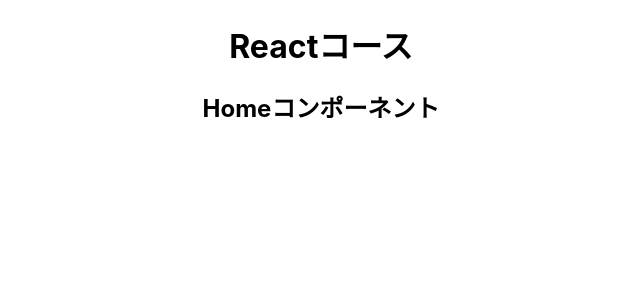
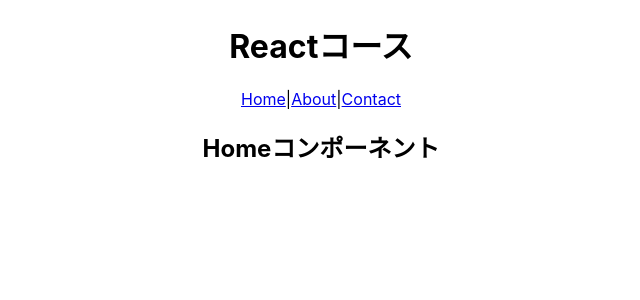
Before and after one commit to mashijifu/react-myapp, a React (Create React App) app: page / in a window 1280 px wide. Shown: the top 300 px of the page, without its empty margins (319-959 px from the left). Built offline with nearby package versions, Linux system fonts and the light colour scheme.

Commit message:
Linkを利用することで、aタグでは起きるリロードを回避できる

```diff
--- a/src/App.tsx
+++ b/src/App.tsx
@@ -1,6 +1,6 @@
 import React from 'react';
 import './App.css';
-import { Routes, Route } from 'react-router-dom';
+import { Routes, Route, Link } from 'react-router-dom';
 import Home from './pages/Home';
 import About from './pages/About';
 import Contact from './pages/Contact';
@@ -10,6 +10,11 @@
   return (
     <div className="App">
       <h1>Reactコース</h1>
+      <div>
+        <Link to="/">Home</Link>|
+        <Link to="/about">About</Link>|
+        <Link to="/contact">Contact</Link>
+      </div>
       <Routes>
         <Route path="/" element={<Home />} />
         <Route path="/about" element={<About />} />
```
